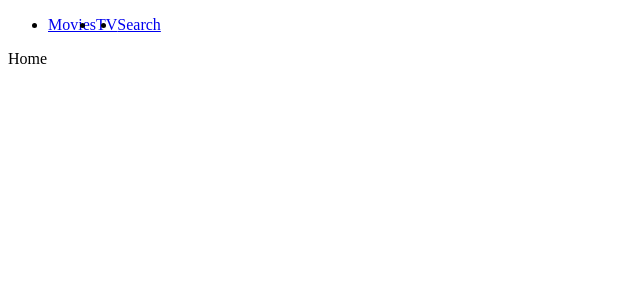
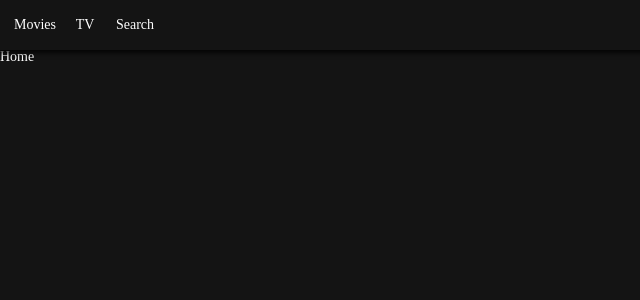
Before and after one commit to soobin93/nomflix, a React (Create React App) app: page / in a window 1280 px wide. Shown: the top 300 px of the page, without its empty margins (0-640 px from the left). Built offline with nearby package versions, Linux system fonts and the light colour scheme.

Commit message:
Add global styles

```diff
--- a/package.json
+++ b/package.json
@@ -12,6 +12,7 @@
     "react-router-dom": "^5.2.0",
     "react-scripts": "4.0.1",
     "styled-components": "^5.2.1",
+    "styled-reset": "^4.3.2",
     "web-vitals": "^0.2.4"
   },
   "scripts": {
--- a/src/Components/App.js
+++ b/src/Components/App.js
@@ -1,9 +1,15 @@
 import React, {Component} from "react";
 import Router from "Components/Router";
+import GlobalStyles from "Components/GlobalStyles";
 
 class App extends Component {
   render() {
-    return <Router/>;
+    return (
+      <>
+        <Router/>
+        <GlobalStyles />
+      </>
+    );
   }
 }
 
--- /dev/null
+++ b/src/Components/GlobalStyles.js
@@ -0,0 +1,22 @@
+import { createGlobalStyle } from "styled-components";
+import reset from "styled-reset";
+
+const globalStyles = createGlobalStyle`
+  ${reset};
+  a {
+    text-decoration: none;
+    color: inherit;
+  }
+  * {
+    box-sizing: border-box;
+  }
+  body {
+    font-family: Ubuntu sans-serif;
+    font-size: 14px;
+    background-color: rgba(20, 20, 20, 1);
+    color: white;
+    padding-top: 50px;
+  }
+`;
+
+export default globalStyles;
--- a/src/Components/Header.js
+++ b/src/Components/Header.js
@@ -2,19 +2,36 @@ import React from "react";
 import {Link} from "react-router-dom";
 import styled from "styled-components";
 
-const Header = styled.header``;
+const Header = styled.header`
+  position: fixed;
+  top: 0;
+  left: 0;
+  width: 100%;
+  height: 50px;
+  display: flex;
+  align-items: center;
+  padding: 0 10px;
+  background-color: rgba(20, 20, 20, 0.8);
+  z-index: 10;
+  box-shadow: 0 1px 5px 2px rgba(0, 0, 0, 0.8);;
+`;
 
 const List = styled.ul`
   display: flex;
-
-  &:hover {
-    background-color: blue;
-  }
 `;
 
-const Item = styled.li``;
+const Item = styled.li`
+  width: 50px;
+  height: 50px;
+  text-align: center;
+`;
 
-const SLink = styled(Link)``;
+const SLink = styled(Link)`
+  height: 50px;
+  display: flex;
+  align-items: center;
+  justify-content: center;
+`;
 
 export default () => (
   <Header>
```
Also changed, not shown: 1 other file (tests, documents, lock files or other folders).
